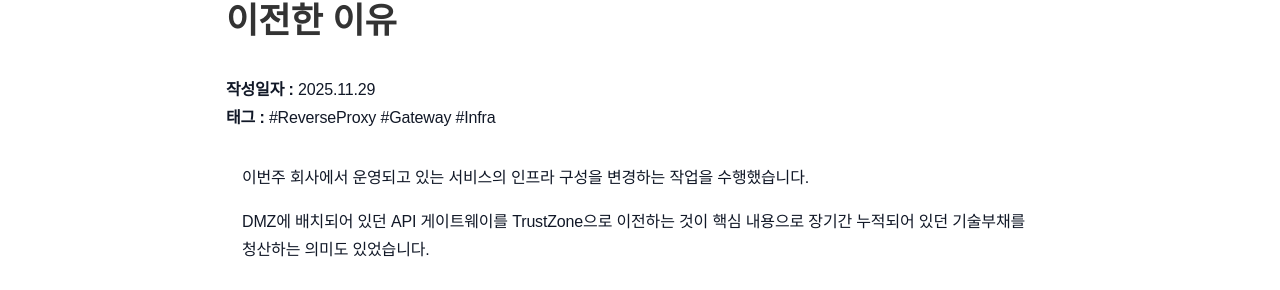
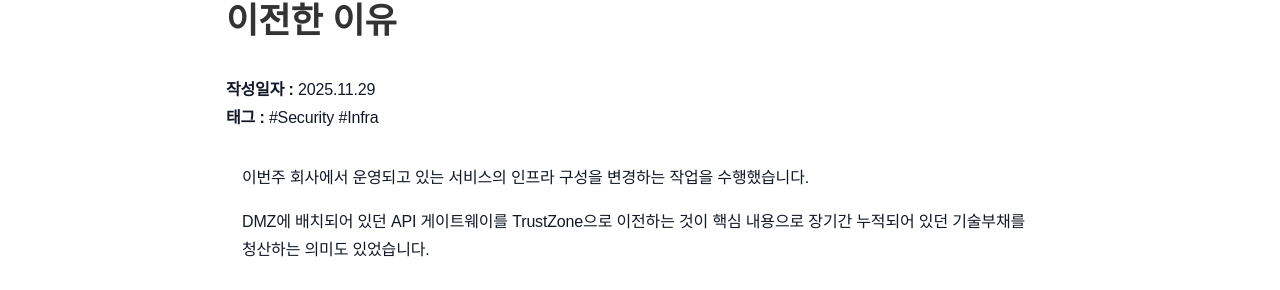
Before and after one commit to sanghoon-lee/sanghoon-lee.github.io, a Jekyll site: the page built from _posts/2025-11-29-rp.md, in a window 1280 px wide and 900 px high. Shown: the part 245-535 px from the top of the window. Built offline with Jekyll 4.4.1, drawn with Linux system fonts in a browser that asks for light colours; nearby versions of some CDN libraries; comment, search, counter and statistics services are not loaded.

```diff
--- a/_posts/2025-11-29-rp.md
+++ b/_posts/2025-11-29-rp.md
@@ -6,8 +6,7 @@ description: DMZ 영역의 API 게이트웨이를 TrustZone으로 이전하는
 image: /assets/images/network.png
 categories: 회고
 tags:
-  - ReverseProxy
-  - Gateway
+  - Security
   - Infra
 ---
 
```
Also changed, not shown: _posts/2025-11-28-helloblog.md (+1 -1 lines).
